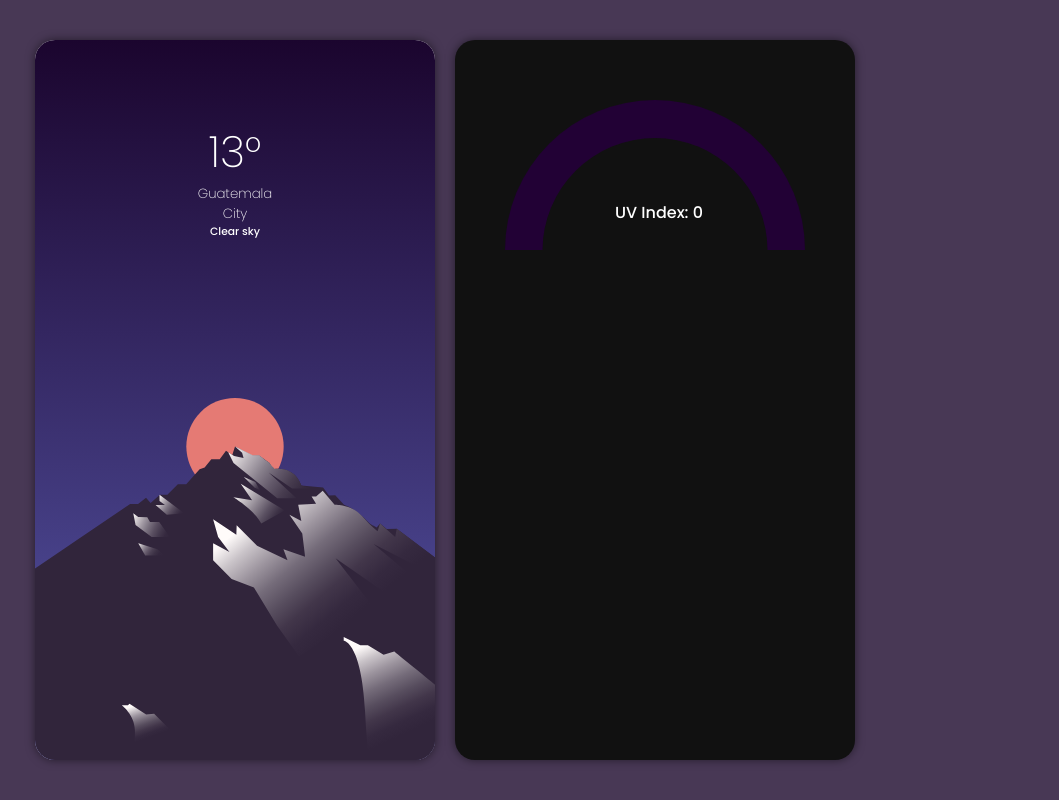
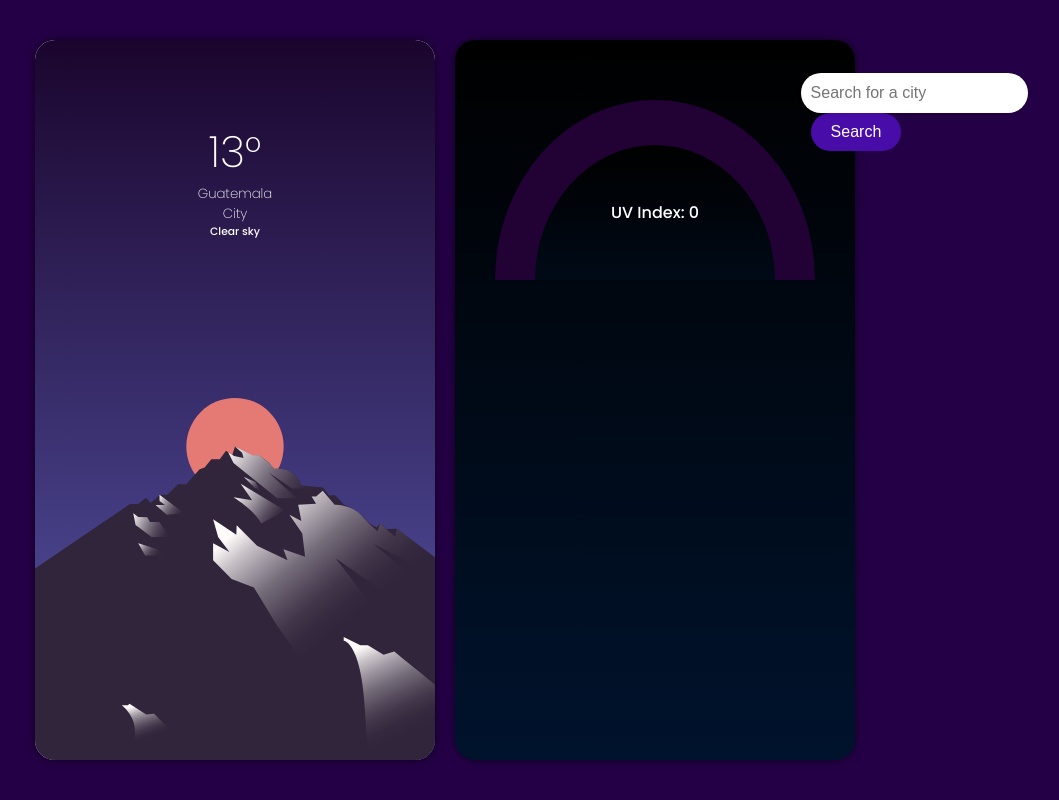
Before and after one commit to gusanitor8/stw_proyecto2, a React (Create React App) app: page / in a window 1280 px wide. Shown: the whole page, without its empty margins (185-1244 px from the left). Built offline with nearby package versions, Linux system fonts and the light colour scheme; no server answers.

Commit message:
SearchBar

```diff
--- a/src/App.js
+++ b/src/App.js
@@ -1,6 +1,7 @@
 import './App.css';
 import MainWidget from './components/MainWidget';
 import UvWidget from './components/UvWidget';
+import SearchBar from './components/SearchBar';
 import { useEffect, useState } from 'react';
 
 function App() {
@@ -18,7 +19,7 @@ function App() {
   const [uvIndex, setUvIndex] = useState(0);
 
   async function fetchData() {
-    const apiUrl = `http://api.weatherbit.io/v2.0/current?lat=${latitude}&lon=${longitude}&include=uv_index&key=`;
+    const apiUrl = `http://api.weatherbit.io/v2.0/current?lat=${latitude}&lon=${longitude}&include=uv_index&key=a8a31afee28b41a281ec1441ba584d47	`;
     console.log(apiUrl);
     try {
       const response = await fetch(apiUrl);
@@ -33,6 +34,19 @@ function App() {
     }
   }
 
+  const fetchCityWeather = async () => {
+    const apiUrl = `http://api.weatherbit.io/v2.0/current?city=${city}&include=uv_index&key=a8a31afee28b41a281ec1441ba584d47	`;
+    try {
+      const response = await fetch(apiUrl);
+      if (!response.ok) {
+        throw new Error("API request failed");
+      }
+      const data = await response.json();
+      setWeatherData(data);
+    } catch (error) {
+      console.log(error);
+    }
+  };
 
   // Get user's location
   useEffect(() => {
@@ -74,10 +88,20 @@ function App() {
     }
   }, [weatherData]);
 
+  // Get user search from city
+  const handleSearch = (searchCity) => {
+    setCity(searchCity);
+  };
+
+  useEffect(() => {
+    fetchCityWeather();
+  }, [city]);
+
 
   return (
     <>
       <div className='content'>
+        <SearchBar onSearch={handleSearch} />
         <MainWidget
           city={city}
           temperature={temperature}
--- /dev/null
+++ b/src/components/SearchBar.css
@@ -0,0 +1,37 @@
+.search-bar-container {
+    position: absolute;
+    z-index: 1;
+    margin-bottom: 45%;
+    margin-left: 77%;
+  }
+
+  .input {
+    position: relative;
+    flex: 1;
+    height: 20px;
+    padding: 10px;
+    font-size: 16px;
+    border: none;
+    border-radius: 20px;
+    box-shadow: 0 2px 4px rgba(0, 0, 0, 0.1);
+  }
+
+  .input:focus {
+    outline: none;
+  }
+
+  .search-bar-button {
+    margin-left: 10px;
+    padding: 10px 20px;
+    background-color: #480ca8;
+    color: white;
+    border: none;
+    border-radius: 20px;
+    font-size: 16px;
+    cursor: pointer;
+    transition: background-color 0.3s ease;
+  }
+
+  .search-bar-button:hover {
+    background-color: #7400b8;
+  }
--- /dev/null
+++ b/src/components/SearchBar.js
@@ -0,0 +1,31 @@
+import React, { useState } from "react";
+import './SearchBar.css';
+
+function SearchBar({ onSearch }) {
+  const [city, setCity] = useState("");
+
+  const handleSearch = (e) => {
+    e.preventDefault();
+    onSearch(city);
+  };
+
+  return (
+    <div className="search-bar-container">
+        <form onSubmit={handleSearch}>
+      <input
+        className="input"
+        type="text"
+        placeholder="Search for a city"
+        value={city}
+        onChange={(e) => setCity(e.target.value)}
+      />
+      <button type="submit" className="search-bar-button">Search</button>
+    </form>
+    </div>
+
+
+
+  );
+}
+
+export default SearchBar;
--- a/src/components/UvWidget.css
+++ b/src/components/UvWidget.css
@@ -8,7 +8,7 @@
     width: 400px;
 
     /* styling */
-    background-color: #111111;
+    background: linear-gradient(to bottom, #000000, #00132d);
     border-radius: var(--border-radius);
     overflow: hidden;
     filter: drop-shadow( 0px 0px 5px rgba(0,0,0,0.5));
@@ -20,27 +20,29 @@
     margin-top: 100px;
     color: white;
     position: absolute;
-    margin-left: 40%;
+    left: 50%;
+    transform: translateX(-50%);
 }
 
 /* medidor */
 .gauge {
     width: 100%;
-    max-width: 250px;
+    max-width: 80%;
     font-size: 32px;
     color: #004033;
     padding-top: 60px;
   }
 
   .gauge__body {
-    width: 300px;
-    height: 150px;
+    width: 80%;
+    height: 25%;
     background: #220135;
     position: absolute;
     border-top-left-radius: 100% 200%;
     border-top-right-radius: 100% 200%;
     overflow: hidden;
-    margin-left: 50px;
+    left: 50%;
+    transform: translateX(-50%);
   }
 
   .gauge__fill {
@@ -51,14 +53,13 @@
     height: 100%;
     background: #3a015c;
     transform-origin: center top;
-
     transition: transform 0.2s ease-out;
   }
 
   .gauge__cover {
     width: 75%;
     height: 150%;
-    background: #111111;
+    background: linear-gradient(to bottom, #000000, #00132d);
     border-radius: 50%;
     position: absolute;
     top: 25%;
--- a/src/components/UvWidget.js
+++ b/src/components/UvWidget.js
@@ -1,5 +1,6 @@
 import React from "react";
 import './UvWidget.css';
+import Temperature from "./Temperature";
 
 function UvWidget({uvIndex}) {
     const meterStyle = {
--- a/src/index.css
+++ b/src/index.css
@@ -1,7 +1,7 @@
 @import url('https://fonts.googleapis.com/css2?family=Poppins:ital,wght@0,100;0,200;0,500;0,800;1,500;1,800&family=Quicksand:wght@500&display=swap');
 
 :root{
-    --bg-color: #483855;
+    --bg-color: #240046;
     --font-family: 'Poppins', sans-serif;
 }
 
```
